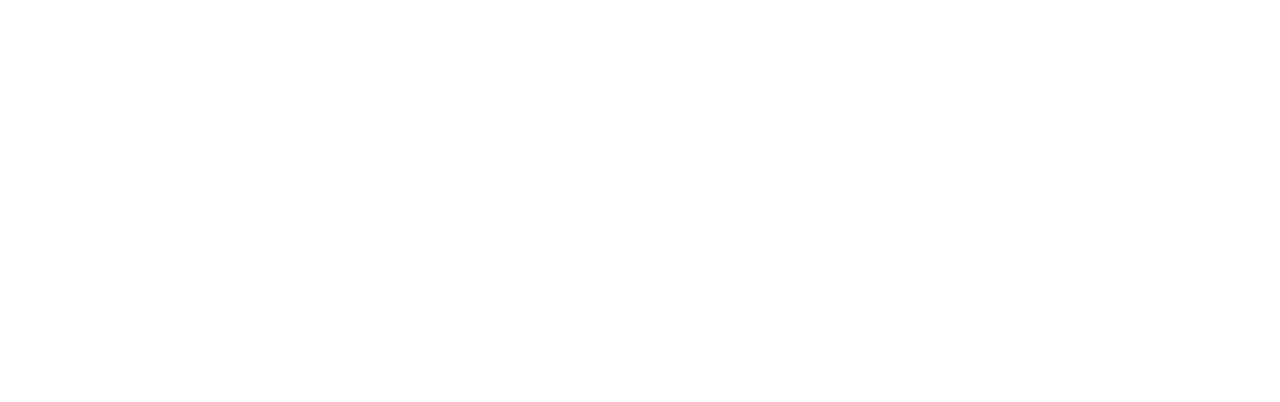
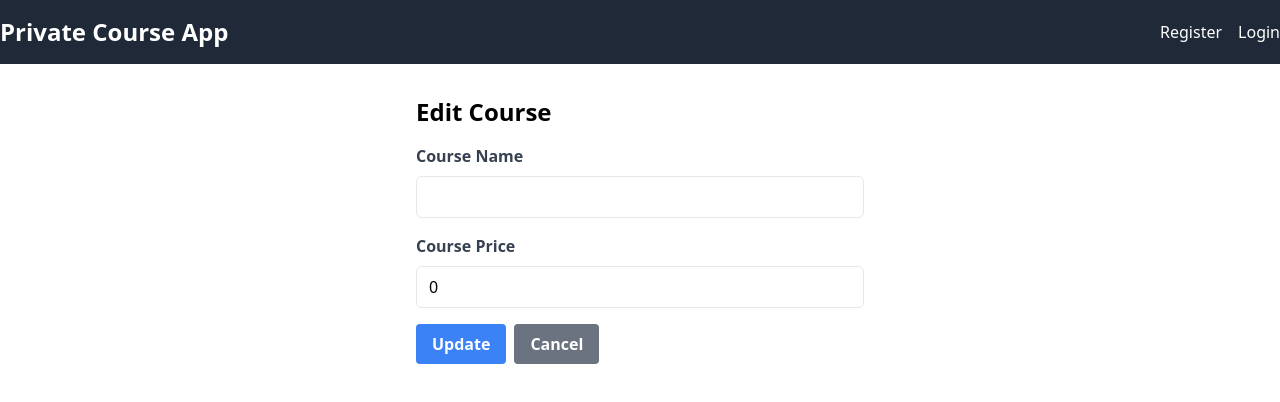
Before and after one commit to onesinus/learn_frontend, a React (Create React App) app: page /courses/1/edit in a window 1280 px wide. Before the commit this address had no page. Shown: the top 402 px of the page. Built offline with nearby package versions, Linux system fonts and the light colour scheme; no server answers.

Commit message:
Update course page

```diff
--- a/src/App.js
+++ b/src/App.js
@@ -3,8 +3,9 @@ import { BrowserRouter as Router, Routes, Route } from 'react-router-dom';
 import Register from './components/Register';
 import Login from './components/Login';
 import Home from './components/Home'; // Assuming you have a Home component for the "/" route
-import Course from './components/CourseList';
-import AddCourse from './components/CreateCourse';
+import CourseList from './components/CourseList';
+import CreateCourse from './components/CreateCourse';
+import EditCourse from './components/UpdateCourse'; // Import the EditCourse component
 
 function App() {
   return (
@@ -13,8 +14,9 @@ function App() {
         <Route path="/" element={<Home />} /> {/* Define root route */}
         <Route path="/register" element={<Register />} />
         <Route path="/login" element={<Login />} />
-        <Route path="/courses" element={<Course />} />
-        <Route path="/add-course" element={<AddCourse />} />
+        <Route path="/courses" element={<CourseList />} />
+        <Route path="/add-course" element={<CreateCourse />} />
+        <Route path="/courses/:id/edit" element={<EditCourse />} /> {/* Route for editing a course */}
       </Routes>
     </Router>
   );
--- a/src/components/CourseList.js
+++ b/src/components/CourseList.js
@@ -50,6 +50,7 @@ const CourseList = () => {
             <tr>
               <th className="py-2 px-4 border border-gray-200">ID</th>
               <th className="py-2 px-4 border border-gray-200">Name</th>
+              <th className="py-2 px-4 border border-gray-200">Price</th>
               <th className="py-2 px-4 border border-gray-200">Actions</th>
             </tr>
           </thead>
@@ -58,6 +59,7 @@ const CourseList = () => {
               <tr key={course._id}>
                 <td className="py-2 px-4 border border-gray-200">{course._id}</td>
                 <td className="py-2 px-4 border border-gray-200">{course.name}</td>
+                <td className="py-2 px-4 border border-gray-200">{course.price}</td>
                 <td className="py-2 px-4 border border-gray-200">
                   <Link to={`/courses/${course._id}/edit`} className="text-blue-500 hover:text-blue-700 mr-2">Edit</Link>
                   <button onClick={() => handleDelete(course._id)} className="text-red-500 hover:text-red-700">Delete</button>
--- a/src/components/UpdateCourse.js
+++ b/src/components/UpdateCourse.js
@@ -1,34 +1,88 @@
-import React, { useState } from 'react';
-import axios from 'axios';
+import React, { useState, useEffect } from 'react';
+import axios from '../axiosConfig';
+import { useNavigate, useParams } from 'react-router-dom';
+import Header from './Header';
 
-const UpdateCourse = ({ courseId, initialName }) => {
-  const [name, setName] = useState(initialName);
+const EditCourse = () => {
+  const { id } = useParams();
+  const [name, setName] = useState('');
+  const [price, setPrice] = useState(0);
+  const navigate = useNavigate();
+
+  useEffect(() => {
+    axios.get(`/courses/${id}`, {
+      headers: {
+        'authorization': localStorage.getItem('token')
+      }
+    })
+    .then(response => {
+      const { name, price } = response.data;
+      setName(name);
+      setPrice(price);
+    })
+    .catch(error => {
+      console.error('Error fetching course:', error);
+    });
+  }, [id]);
 
   const handleSubmit = e => {
     e.preventDefault();
-    axios.put(`http://localhost:3000/courses/${courseId}`, { name }, {
+    axios.put(`/courses/${id}`, { name, price }, {
       headers: {
-        authorization: localStorage.getItem('token')
+        'authorization': localStorage.getItem('token')
       }
     })
     .then(response => {
       console.log('Course updated successfully:', response.data);
-      // Optionally, you can redirect to the course list page or update the course list state
+      // Redirect and inform success
+      navigate('/courses');
+      alert('Course updated successfully!');
     })
     .catch(error => {
       console.error('Error updating course:', error);
+      // Show error message
+      alert('Failed to update course. Please try again.');
     });
   };
 
   return (
-    <div>
-      <h1>Update Course</h1>
-      <form onSubmit={handleSubmit}>
-        <input type="text" value={name} onChange={e => setName(e.target.value)} />
-        <button type="submit">Update</button>
-      </form>
-    </div>
+    <>
+      <Header />
+      <div className="container mx-auto py-8">
+        <form onSubmit={handleSubmit} className="max-w-md mx-auto">
+          <h1 className="text-2xl font-bold mb-4">Edit Course</h1>
+          <div className="mb-4">
+            <label htmlFor="name" className="block text-gray-700 font-bold mb-2">Course Name</label>
+            <input
+              type="text"
+              id="name"
+              value={name}
+              onChange={e => setName(e.target.value)}
+              className="w-full px-3 py-2 border rounded-md focus:outline-none focus:border-blue-500"
+              required
+            />
+          </div>
+          <div className="mb-4">
+            <label htmlFor="name" className="block text-gray-700 font-bold mb-2">Course Price</label>
+            <input
+              type="number"
+              id="price"
+              value={price}
+              onChange={e => setPrice(e.target.value)}
+              className="w-full px-3 py-2 border rounded-md focus:outline-none focus:border-blue-500"
+              required
+            />
+          </div>
+          <button type="submit" className="bg-blue-500 hover:bg-blue-700 text-white font-bold py-2 px-4 rounded mr-2">
+            Update
+          </button>
+          <button onClick={() => navigate('/courses')} className="bg-gray-500 hover:bg-gray-700 text-white font-bold py-2 px-4 rounded">
+            Cancel
+          </button>
+        </form>
+      </div>
+    </>
   );
 };
 
-export default UpdateCourse;
+export default EditCourse;
```
